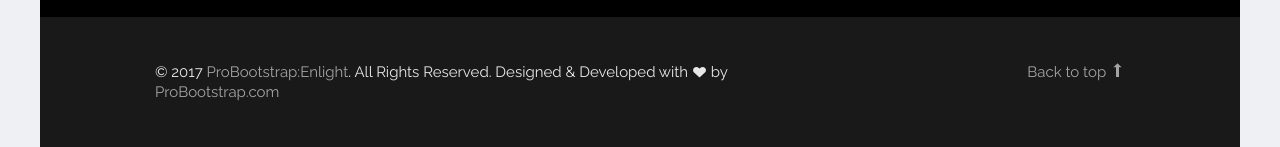
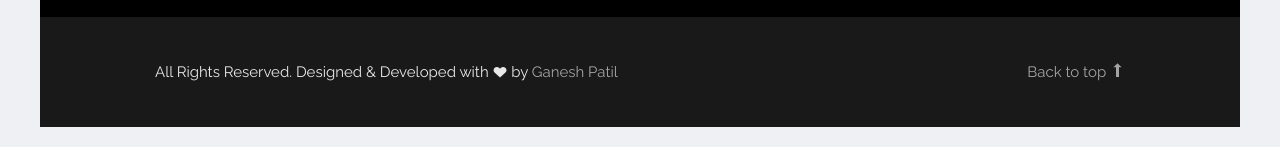
Before and after one commit to gsp689/StartUp, a website: page SindhudurgTourism/WebContent/about.html in a window 1280 px wide. Shown: the part 3006-3153 px from the top of the page. Drawn offline with Linux system fonts and the light colour scheme; files whose address does not match are found by name.

Commit message:
copyright

```diff
--- a/SindhudurgTourism/WebContent/about.html
+++ b/SindhudurgTourism/WebContent/about.html
@@ -274,11 +274,11 @@
 
         </div>
 
-        <div class="probootstrap-copyright">
+       <div class="probootstrap-copyright">
           <div class="container">
             <div class="row">
               <div class="col-md-8 text-left">
-                <p>&copy; 2017 <a href="https://probootstrap.com/">ProBootstrap:Enlight</a>. All Rights Reserved. Designed &amp; Developed with <i class="icon icon-heart"></i> by <a href="https://probootstrap.com/">ProBootstrap.com</a></p>
+                <p>All Rights Reserved. Designed &amp; Developed with <i class="icon icon-heart"></i> by <a href="">Ganesh Patil</a></p>
               </div>
               <div class="col-md-4 probootstrap-back-to-top">
                 <p><a href="#" class="js-backtotop">Back to top <i class="icon-arrow-long-up"></i></a></p>
```
Also changed, not shown: SindhudurgTourism/WebContent/contact.html (+2 -2 lines), SindhudurgTourism/WebContent/courses.html (+1 -1 lines), SindhudurgTourism/WebContent/events.html (+2 -2 lines), SindhudurgTourism/WebContent/gallery.html (+1 -1 lines), SindhudurgTourism/WebContent/news.html (+2 -2 lines).
